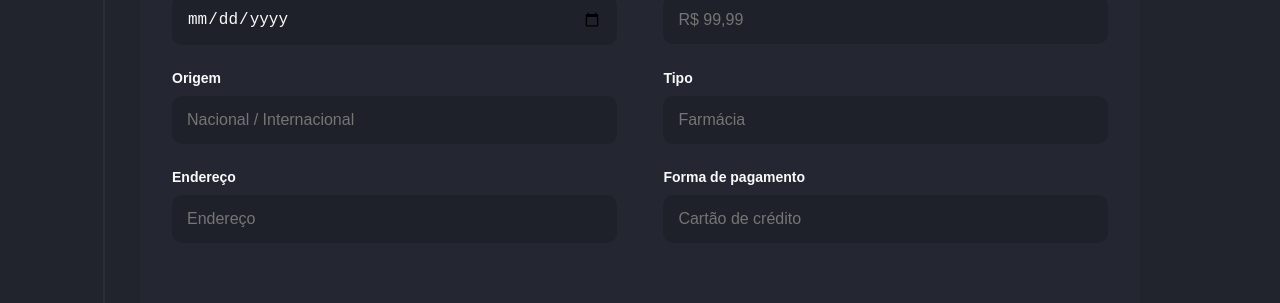
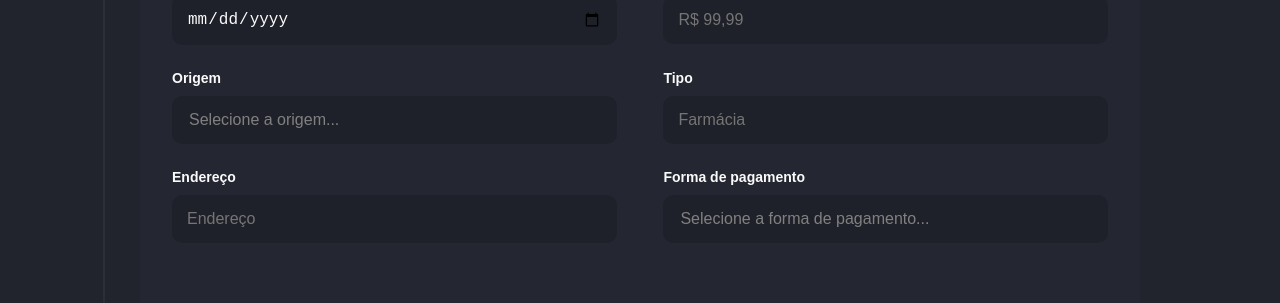
Before and after one commit to rafamenemont/projeto-integrador-2, a React (Create React App) app: page /dashboard in a window 1280 px wide. Both pictures are taken after a click on the button "Nova transação". Shown: the part 301-604 px from the top of the page. Built offline with nearby package versions, Linux system fonts and the light colour scheme.

Commit message:
Feat: Select option finalizado

```diff
--- a/package.json
+++ b/package.json
@@ -16,6 +16,7 @@
     "react-icons": "^4.4.0",
     "react-router-dom": "^6.3.0",
     "react-scripts": "5.0.1",
+    "react-select": "^5.4.0",
     "styled-components": "^5.3.5",
     "typescript": "^4.8.2",
     "web-vitals": "^2.1.4",
--- a/src/views/Dashboard/Modal/index.tsx
+++ b/src/views/Dashboard/Modal/index.tsx
@@ -1,8 +1,9 @@
 import React, { useRef, useState } from "react"
+import Select from 'react-select'
 import { SButton, TButton } from "../../../Components/Button/button"
 import { Input } from "../../../Components/Input/input"
 import { Fetch } from "../../../modules/fetch";
-import { GroupBtn, IconCancel, IconClose, IconConfirm, IconPay, IconReceive, IconTrash, IconWallet, Modal, ModalBody, ModalContent, ModalFooter, ModalHeader, ModalRow, ModalShadow } from "./style"
+import { GroupBtn, GroupSelect, IconCancel, IconClose, IconConfirm, IconPay, IconReceive, IconTrash, IconWallet, Modal, ModalBody, ModalContent, ModalFooter, ModalHeader, ModalRow, ModalShadow } from "./style"
 
 interface StyledModalProps {
     onClick: () => void;
@@ -44,34 +45,88 @@ export const ModalNewPay: React.FC<StyledModalProps> = ({ onClick }) => {
     const [adress, setAdress] = useState<string>('')
     const [payment, setPayment] = useState<string>('')
 
+    const originOptions = [
+        { value: 'Nacional', label: 'Nacional' },
+        { value: 'Internacional', label: 'Internacional' }
+    ]
+
+    const paymentOptions = [
+        { value: 'Dinheiro', label: 'Dinheiro' },
+        { value: 'Cartão de crédito', label: 'Cartão de crédito' },
+        { value: 'Cartão de débito', label: 'Cartão de débito' },
+        { value: 'PIX', label: 'PIX' },
+        { value: 'Outro', label: 'Outro' }
+    ]
+
+    const selectStyles = {
+        option: (provided: any, state: any) => ({
+            ...provided,
+            color: state.isSelected ? 'white' : 'rgba(255,255,255,0.5)',
+            padding: 20,
+            background: state.isSelected ? '#6D65D3' : '#1F212A',
+            cursor: 'pointer'
+        }),
+        control: () => ({}),
+        singleValue: (provided: any, state: any) => {
+            const opacity = state.isDisabled ? 0.5 : 1;
+            const transition = 'opacity 300ms';
+            const color = 'white';
+
+            return { ...provided, opacity, transition, color };
+        },
+        indicatorsContainer: () => ({
+            display: 'none'
+        }),
+        input: () => ({
+            height: '0px',
+            fontSize: '0px'
+        }),
+        valueContainer: () => ({
+            background: '#1F212A',
+            borderRadius: '10px',
+            padding: '15px',
+            cursor: 'pointer'
+        }),
+        menu: (provided: any) => ({
+            ...provided,
+            background: '#1F212A',
+            borderRadius: '10px'
+        }),
+        menuList: (provided: any) => ({
+            ...provided,
+            background: '#1F212A',
+            borderRadius: '10px'
+        })
+    }
+
+    const handleChangeDate = (event: React.FormEvent<HTMLInputElement>) => {
+        setDate(event.currentTarget.value)
+    }
+
+    const handleChangeCost = (event: React.FormEvent<HTMLInputElement>) => {
+        setCost(event.currentTarget.value)
+    }
+
+    const handleChangeOrigin = (event: any) => {
+        setOrigin(event.value)
+    }
+
+    const handleChangeDescription = (event: React.FormEvent<HTMLInputElement>) => {
+        setDescription(event.currentTarget.value)
+    }
+
+    const handleChangeAdress = (event: React.FormEvent<HTMLInputElement>) => {
+        setAdress(event.currentTarget.value)
+    }
+
+    const handleChangePayment = (event: any) => {
+        setPayment(event.value)
+    }
+
     function handleNewPay() {
         setNewRec(!newRec)
         setNewPay(!newPay)
     }
-
-    const handleChangeDate = (event: React.FormEvent<HTMLInputElement>) => {
-        setDate(event.currentTarget.value)
-    };
-
-    const handleChangeCost = (event: React.FormEvent<HTMLInputElement>) => {
-        setCost(event.currentTarget.value)
-    };
-
-    const handleChangeOrigin = (event: React.FormEvent<HTMLInputElement>) => {
-        setOrigin(event.currentTarget.value)
-    };
-
-    const handleChangeDescription = (event: React.FormEvent<HTMLInputElement>) => {
-        setDescription(event.currentTarget.value)
-    };
-
-    const handleChangeAdress = (event: React.FormEvent<HTMLInputElement>) => {
-        setAdress(event.currentTarget.value)
-    };
-
-    const handleChangePayment = (event: React.FormEvent<HTMLInputElement>) => {
-        setPayment(event.currentTarget.value)
-    };
 
     async function handleNewTransaction() {
         const fetchClass = new Fetch<INewTransaction>("Transaction/insert.php");
@@ -108,10 +163,16 @@ export const ModalNewPay: React.FC<StyledModalProps> = ({ onClick }) => {
                 <ModalBody>
                     <Input onChange={handleChangeDate} type="date" placeholder="Data da transação" label="Data" />
                     <Input onChange={handleChangeCost} type="text" placeholder="R$ 99,99" label={newPay ? "Gasto" : "A receber"} />
-                    <Input onChange={handleChangeOrigin} type="text" placeholder="Nacional / Internacional" label="Origem" />
+                    <GroupSelect>
+                        <label>Origem</label>
+                        <Select placeholder="Selecione a origem..." styles={selectStyles} onChange={handleChangeOrigin} options={originOptions} />
+                    </GroupSelect>
                     <Input onChange={handleChangeDescription} type="text" placeholder={newPay ? "Farmácia" : "Salário"} label="Tipo" />
                     <Input onChange={handleChangeAdress} type="text" placeholder="Endereço" label="Endereço" />
-                    <Input onChange={handleChangePayment} type="text" placeholder="Cartão de crédito" label="Forma de pagamento" />
+                    <GroupSelect>
+                        <label>Forma de pagamento</label>
+                        <Select placeholder="Selecione a forma de pagamento..." styles={selectStyles} onChange={handleChangePayment} options={paymentOptions} />
+                    </GroupSelect>
                 </ModalBody>
                 <ModalFooter>
                     <GroupBtn>
@@ -134,27 +195,81 @@ export const ModalAlterPay: React.FC<StyledModalProps> = ({ onClick }) => {
 
     const handleChangeDate = (event: React.FormEvent<HTMLInputElement>) => {
         setDate(event.currentTarget.value)
-    };
+    }
 
     const handleChangeCost = (event: React.FormEvent<HTMLInputElement>) => {
         setCost(event.currentTarget.value)
-    };
+    }
 
-    const handleChangeOrigin = (event: React.FormEvent<HTMLInputElement>) => {
-        setOrigin(event.currentTarget.value)
-    };
+    const handleChangeOrigin = (event: any) => {
+        setOrigin(event.value)
+    }
 
     const handleChangeDescription = (event: React.FormEvent<HTMLInputElement>) => {
         setDescription(event.currentTarget.value)
-    };
+    }
 
     const handleChangeAdress = (event: React.FormEvent<HTMLInputElement>) => {
         setAdress(event.currentTarget.value)
-    };
+    }
 
-    const handleChangePayment = (event: React.FormEvent<HTMLInputElement>) => {
-        setPayment(event.currentTarget.value)
-    };
+    const handleChangePayment = (event: any) => {
+        setPayment(event.value)
+    }
+
+    const originOptions = [
+        { value: 'Nacional', label: 'Nacional' },
+        { value: 'Internacional', label: 'Internacional' }
+    ]
+
+    const paymentOptions = [
+        { value: 'Dinheiro', label: 'Dinheiro' },
+        { value: 'Cartão de crédito', label: 'Cartão de crédito' },
+        { value: 'Cartão de débito', label: 'Cartão de débito' },
+        { value: 'PIX', label: 'PIX' },
+        { value: 'Outro', label: 'Outro' }
+    ]
+
+    const selectStyles = {
+        option: (provided: any, state: any) => ({
+            ...provided,
+            color: state.isSelected ? 'white' : 'rgba(255,255,255,0.5)',
+            padding: 20,
+            background: state.isSelected ? '#6D65D3' : '#1F212A',
+            cursor: 'pointer',
+        }),
+        control: () => ({}),
+        singleValue: (provided: any, state: any) => {
+            const opacity = state.isDisabled ? 0.5 : 1;
+            const transition = 'opacity 300ms';
+            const color = 'white';
+
+            return { ...provided, opacity, transition, color };
+        },
+        indicatorsContainer: () => ({
+            display: 'none'
+        }),
+        input: () => ({
+            height: '0px',
+            fontSize: '0px'
+        }),
+        valueContainer: () => ({
+            background: '#1F212A',
+            borderRadius: '10px',
+            padding: '15px',
+            cursor: 'pointer'
+        }),
+        menu: (provided: any) => ({
+            ...provided,
+            background: '#1F212A',
+            borderRadius: '10px'
+        }),
+        menuList: (provided: any) => ({
+            ...provided,
+            background: '#1F212A',
+            borderRadius: '10px'
+        })
+    }
 
     async function handleAlterTransaction() {
         const fetchClass = new Fetch<IAlterTransaction>("Transaction/update.php");
@@ -194,10 +309,16 @@ export const ModalAlterPay: React.FC<StyledModalProps> = ({ onClick }) => {
                 <ModalBody>
                     <Input onChange={handleChangeDate} type="date" placeholder="Data da transação" label="Data" />
                     <Input onChange={handleChangeCost} type="text" placeholder="R$ 99,99" label="Valor" />
-                    <Input onChange={handleChangeOrigin} type="text" placeholder="Nacional / Internacional" label="Origem" />
+                    <GroupSelect>
+                        <label>Origem</label>
+                        <Select placeholder="Selecione a origem..." styles={selectStyles} onChange={handleChangeOrigin} options={originOptions} />
+                    </GroupSelect>
                     <Input onChange={handleChangeDescription} type="text" placeholder="Gasto com farmácia" label="Tipo" />
                     <Input onChange={handleChangeAdress} type="text" placeholder="Endereço" label="Endereço" />
-                    <Input onChange={handleChangePayment} type="text" placeholder="Cartão de crédito" label="Forma de pagamento" />
+                    <GroupSelect>
+                        <label>Forma de pagamento</label>
+                        <Select placeholder="Selecione a forma de pagamento..." styles={selectStyles} onChange={handleChangePayment} options={paymentOptions} />
+                    </GroupSelect>
                 </ModalBody>
                 <ModalFooter>
                     <GroupBtn>
--- a/src/views/Dashboard/Modal/style.ts
+++ b/src/views/Dashboard/Modal/style.ts
@@ -161,3 +161,20 @@ export const IconTrash = styled(IoTrashOutline)`
     color: ${({ theme }) => theme.text};
     margin-left: -5px;
 `
+
+export const GroupSelect = styled.div`
+    display: flex;
+    flex-direction: column;
+    flex-basis: 47.5%;
+    gap: 10px;
+    padding-bottom: 10px;
+
+    > label {
+        font-weight: 600;
+        font-size: 14px;
+    }
+
+    @media only screen and (max-width: 768px) {
+        flex-basis: 100%;
+    }
+`
```
Also changed, not shown: 1 other file (tests, documents, lock files or other folders).
